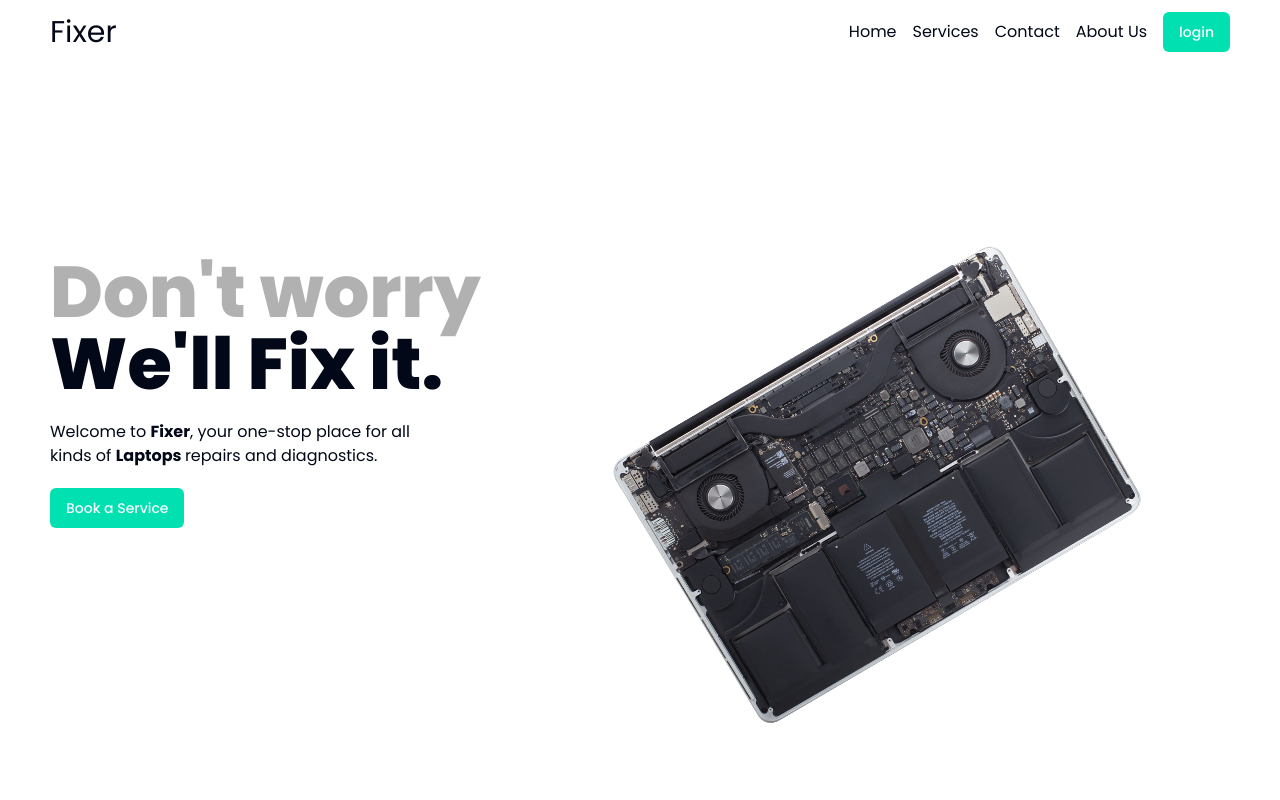
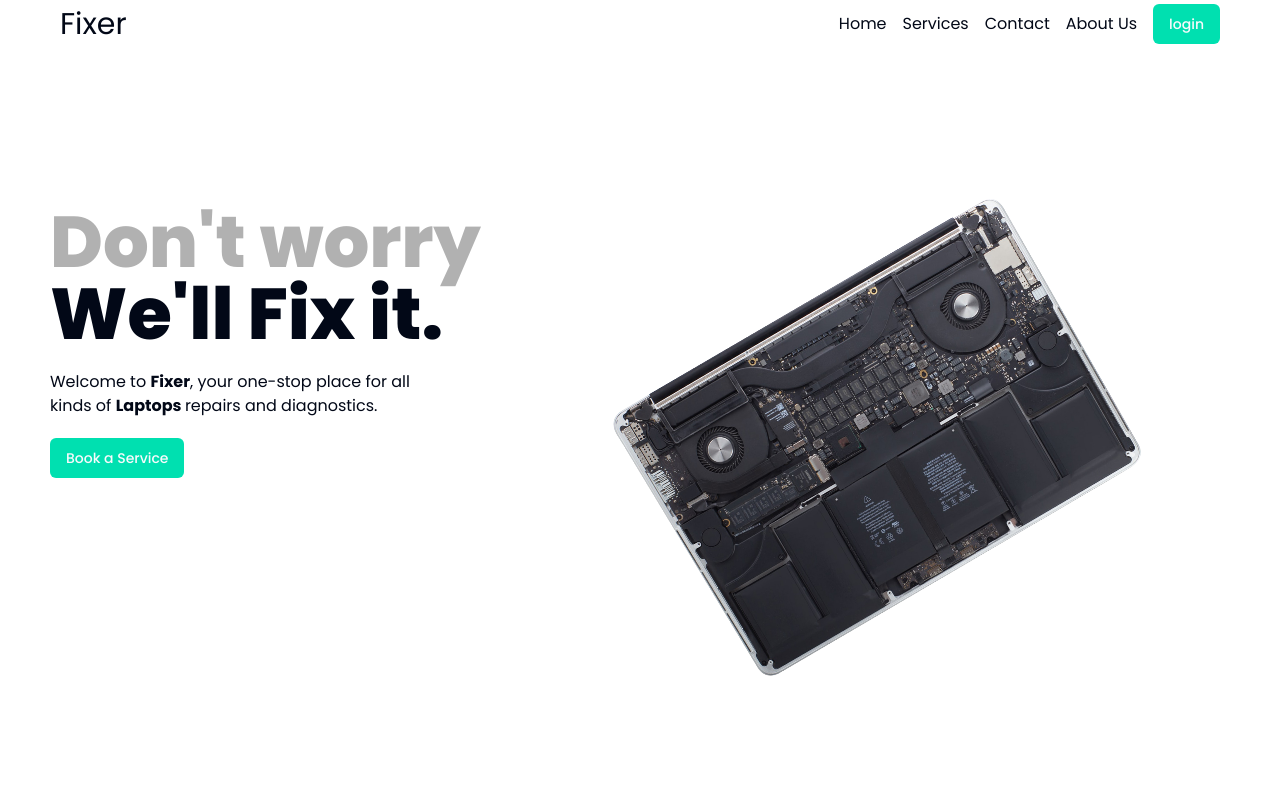
Before and after one commit to BourhanUddin/exploring-framer-motion-with-chadcn, a React (Vite) app: page / in a window 1280 px wide. Shown: the top 800 px of the page. Built offline with nearby package versions, Linux system fonts and the light colour scheme.

Commit message:
fixed some errors in header and sero section

```diff
--- a/src/components/layouts/Navbar.tsx
+++ b/src/components/layouts/Navbar.tsx
@@ -5,9 +5,11 @@ const Navbar = () => {
   const NabAnimated = {
     hidden: {
       y: -60,
+      height: 0,
     },
     visible: {
       y: 0,
+      height: 48,
       transition: {
         delay: 0.7,
         type: "spring",
@@ -16,13 +18,13 @@ const Navbar = () => {
     },
   };
   return (
-    <header className=" h-16  ">
-      <motion.nav
-        className="w-full h-full flex justify-between items-center px-[20px] max-w-[1220px]  mx-auto"
-        variants={NabAnimated}
-        initial="hidden"
-        animate="visible"
-      >
+    <motion.header
+      className="fixed w-full  z-[999] "
+      variants={NabAnimated}
+      initial="hidden"
+      animate="visible"
+    >
+      <nav className="w-full h-full mx-auto  flex justify-between items-center px-[30px] max-w-[1220px]  ">
         <span className="text-3xl">Fixer</span>
         <ul className=" space-x-4">
           <NavLink to={"/"}>Home</NavLink>
@@ -31,8 +33,8 @@ const Navbar = () => {
           <NavLink to={"/about"}>About Us</NavLink>
           <Button>login</Button>
         </ul>
-      </motion.nav>
-    </header>
+      </nav>
+    </motion.header>
   );
 };
 
--- a/src/pages/home/HeroSection.tsx
+++ b/src/pages/home/HeroSection.tsx
@@ -44,8 +44,8 @@ const laptopAnimated = {
 
 const HeroSection = () => {
   return (
-    <div className="overflow-hidden">
-      <Container className="h-[calc(100vh-74px)]  grid grid-cols-1 lg:grid-cols-2 place-content-center mt-10">
+    <div className="overflow-hidden ">
+      <Container className="h-[calc(100vh-45px)]  grid grid-cols-1 lg:grid-cols-2 place-content-center mt-10">
         <motion.div variants={intro} initial="hidden" animate="visible">
           <motion.h1
             className="mb-5 text-7xl font-extrabold"
--- a/src/pages/home/index.tsx
+++ b/src/pages/home/index.tsx
@@ -4,6 +4,7 @@ const Home = () => {
   return (
     <>
       <HeroSection></HeroSection>
+      <HeroSection></HeroSection>
     </>
   );
 };
```
